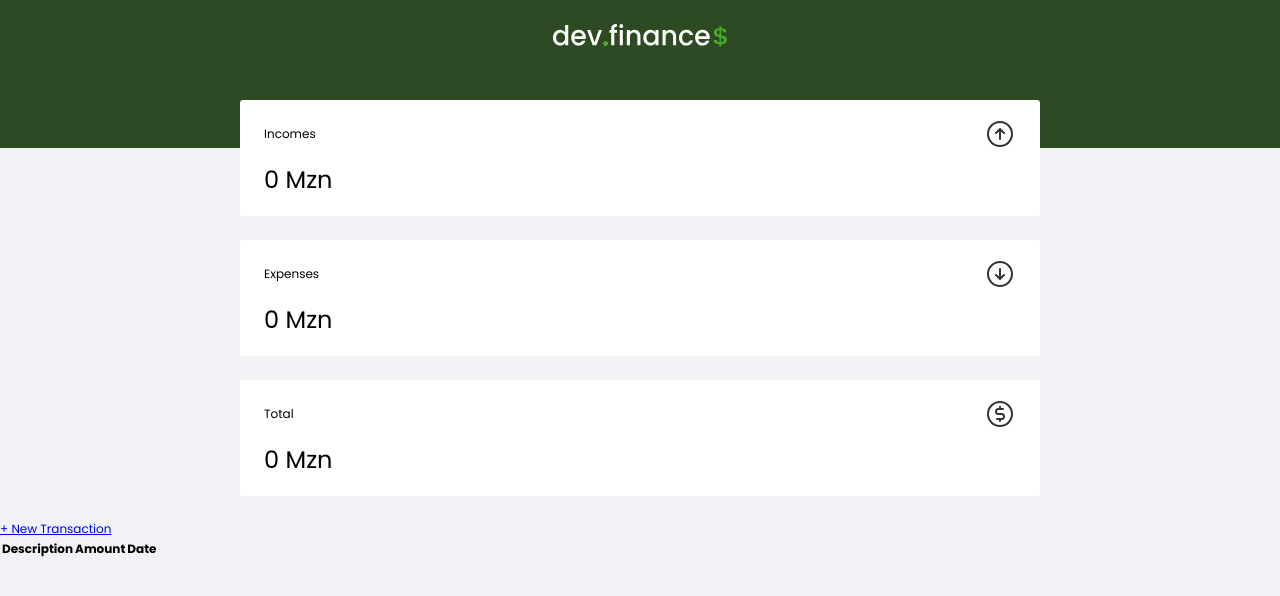
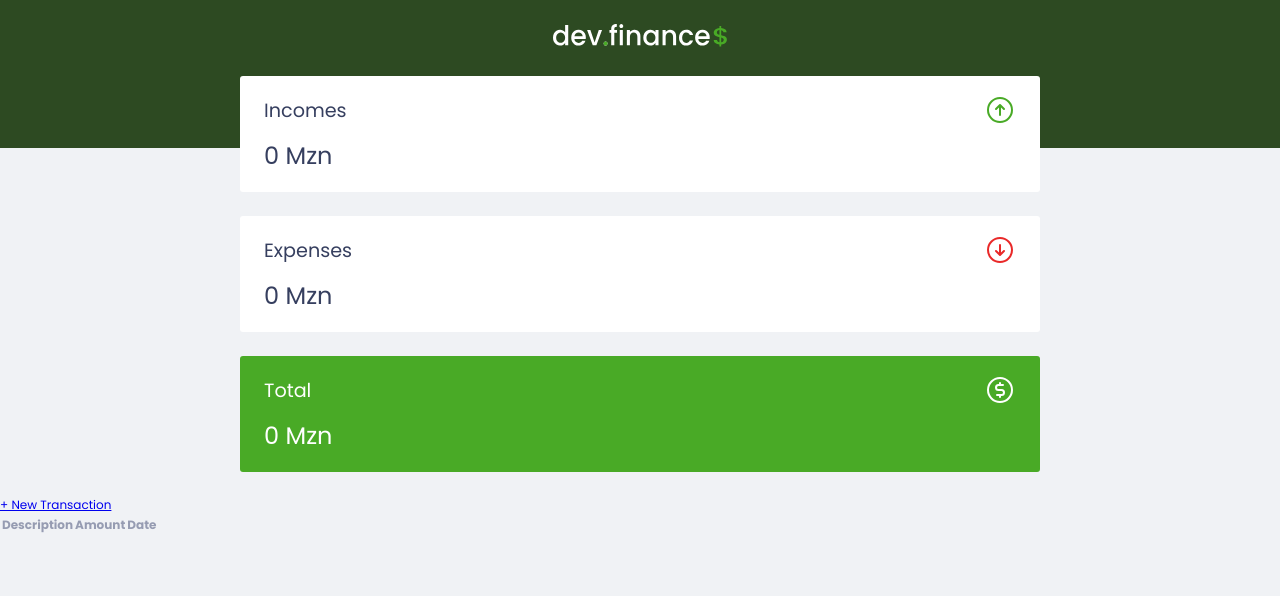
Before and after one commit to ltsaiete/dev.finance-telegram-miniapp, a React (Vite) app: page / in a window 1280 px wide. Shown: the top 596 px of the page. Built offline with nearby package versions, Linux system fonts and the light colour scheme; what @twa-dev/sdk would draw is missing.

Commit message:
Finish styling cards

```diff
--- a/src/components/BalanceCard/index.tsx
+++ b/src/components/BalanceCard/index.tsx
@@ -1,17 +1,25 @@
 import { Icon } from '@phosphor-icons/react';
+import { ArrowCircleUp, ArrowCircleDown, CurrencyCircleDollar } from '@phosphor-icons/react';
+import { theme } from '../../styles/theme';
 import { Container } from './styles';
 interface BalanceCardProps {
 	title: string;
-	CardIcon: Icon;
 	amount: number;
+	type: 'income' | 'expense' | 'total';
 }
 
-export default function BalanceCard({ title, amount, CardIcon }: BalanceCardProps) {
+const CardIcon = {
+	income: <ArrowCircleUp size={32} color={theme.colors.green} />,
+	expense: <ArrowCircleDown size={32} color={theme.colors.red} />,
+	total: <CurrencyCircleDollar size={32} color={theme.colors.white} />
+};
+
+export default function BalanceCard({ title, amount, type }: BalanceCardProps) {
 	return (
-		<Container>
+		<Container total={type === 'total'}>
 			<h3>
 				<span>{title}</span>
-				<CardIcon size={32} color="#333" />
+				{CardIcon[type]}
 			</h3>
 			<p id="income-display">{amount} Mzn</p>
 		</Container>
--- a/src/components/BalanceCard/styles.ts
+++ b/src/components/BalanceCard/styles.ts
@@ -1,15 +1,15 @@
 import styled from 'styled-components';
 
-export const Container = styled.div`
-	background: #fff;
+export const Container = styled.div<{ total?: boolean }>`
+	background: ${(props) => (props.total ? props.theme.colors.main : props.theme.colors.boxFill)};
 	padding: 1.5rem 2rem;
 	border-radius: 0.25rem;
-	color: var(--color-text-title);
+	color: ${(props) => (props.total ? props.theme.colors.white : props.theme.colors.textTitle)};
 	margin-bottom: 2rem;
 
 	h3 {
 		font-weight: 400;
-		font-size: 1rem;
+		font-size: 1.6rem;
 		display: flex;
 		align-items: center;
 		justify-content: space-between;
@@ -17,6 +17,7 @@ export const Container = styled.div`
 
 	p {
 		font-size: 2rem;
+		font-weight: 500;
 		margin-top: 1rem;
 		line-height: 3rem;
 	}
--- a/src/pages/Home/index.tsx
+++ b/src/pages/Home/index.tsx
@@ -13,9 +13,9 @@ export default function Home() {
 			<BalanceContainer>
 				<section id="balance">
 					<h2 className="sr-only">Balance</h2>
-					<BalanceCard title="Incomes" amount={0} CardIcon={ArrowCircleUp} />
-					<BalanceCard title="Expenses" amount={0} CardIcon={ArrowCircleDown} />
-					<BalanceCard title="Total" amount={0} CardIcon={CurrencyCircleDollar} />
+					<BalanceCard title="Incomes" amount={0} type="income" />
+					<BalanceCard title="Expenses" amount={0} type="expense" />
+					<BalanceCard title="Total" amount={0} type="total" />
 				</section>
 			</BalanceContainer>
 
--- a/src/pages/Home/styles.ts
+++ b/src/pages/Home/styles.ts
@@ -1,7 +1,7 @@
 import styled from 'styled-components';
 
 export const Header = styled.header`
-	background: #2d4a22;
+	background: ${(props) => props.theme.colors.mainDark};
 	padding: 2rem 0 8rem;
 	text-align: center;
 `;
@@ -12,5 +12,5 @@ const BaseContainer = styled.div`
 `;
 
 export const BalanceContainer = styled(BaseContainer).attrs({ as: 'main' })`
-	margin-top: -4rem;
+	margin-top: -6rem;
 `;
--- a/src/styles/global.ts
+++ b/src/styles/global.ts
@@ -12,14 +12,14 @@ html {
 }
 
 body {
-  background: #f0f2f5;
+  background: ${(props) => props.theme.colors.background};
   font-family: "Poppins", sans-serif;
-  /* color: var(--color-text-base); */
+  color: ${(props) => props.theme.colors.textBase};
 }
 
 h2 {
   margin-bottom: 0.8rem;
-  /* color: var(--color-text-title); */
+  color: ${(props) => props.theme.colors.textTitle};
   font-weight: 400;
 }
 
```
